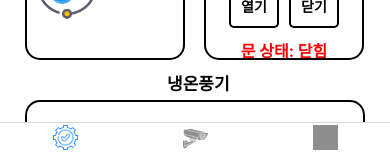
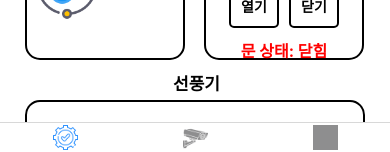
Before and after one commit to taek2222/Embedded_IoT_Project, a React Native app in the folder Application/: screen / in a window 390 px wide. Shown: the part 673-825 px from the top of the page. Built offline with nearby package versions, Linux system fonts and the light colour scheme; no server answers; grey boxes are pictures that could not be loaded.

Commit message:
[Project] 냉온풍기에서 선풍기 모델로 변경

```diff
--- a/Application/Components/contents/Hot_cold_fan.js
+++ b/Application/Components/contents/Hot_cold_fan.js
@@ -38,7 +38,7 @@ function Hot_cold_fan() {
 
   return (
     <View>
-      <Text style={styles.hc_fan_font}>냉온풍기</Text>
+      <Text style={styles.hc_fan_font}>선풍기</Text>
       <View style={styles.hc_fan_border}>
         <Image
           source={require("../../assets/contents/fan.png")}
@@ -94,7 +94,7 @@ const styles = StyleSheet.create({
   },
   hc_fan_font: {
     marginTop: 10,
-    marginLeft: 142,
+    marginLeft: 148,
     fontSize: 17,
     fontWeight: "bold",
   },
```
